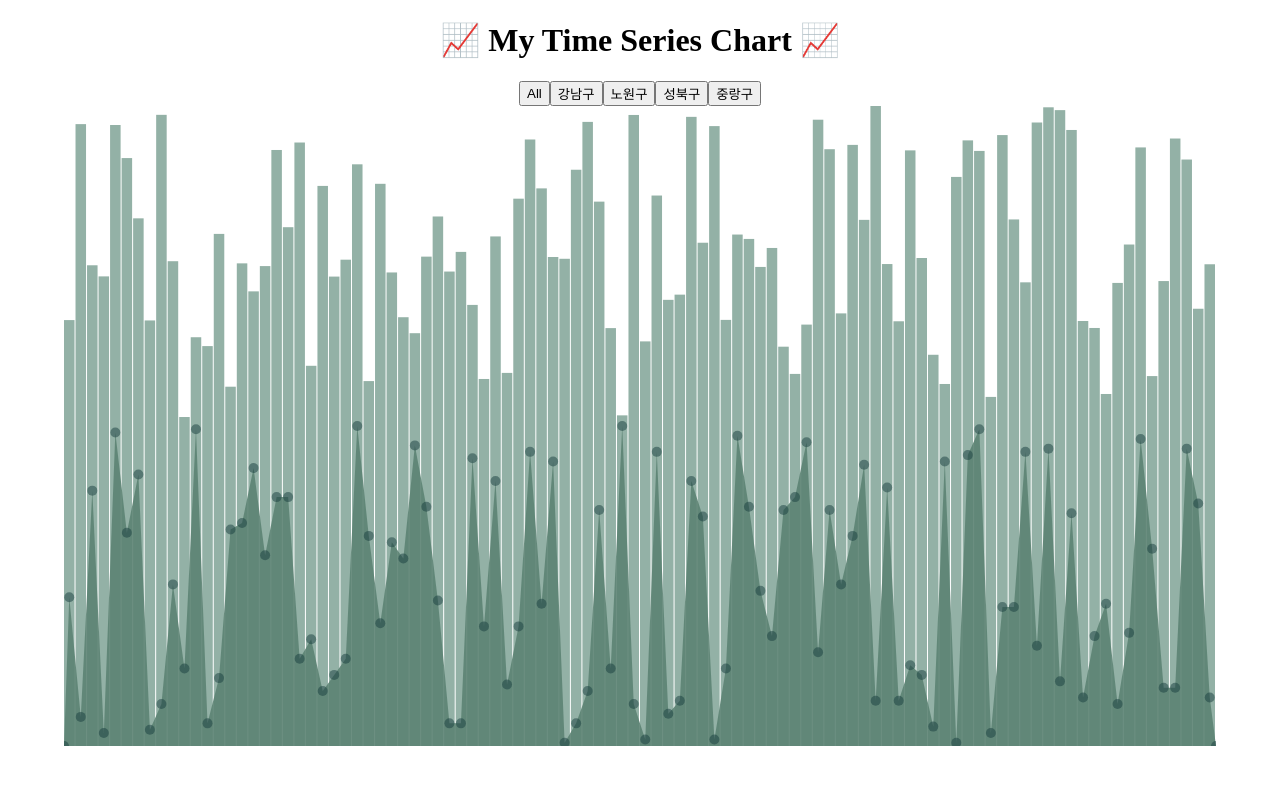
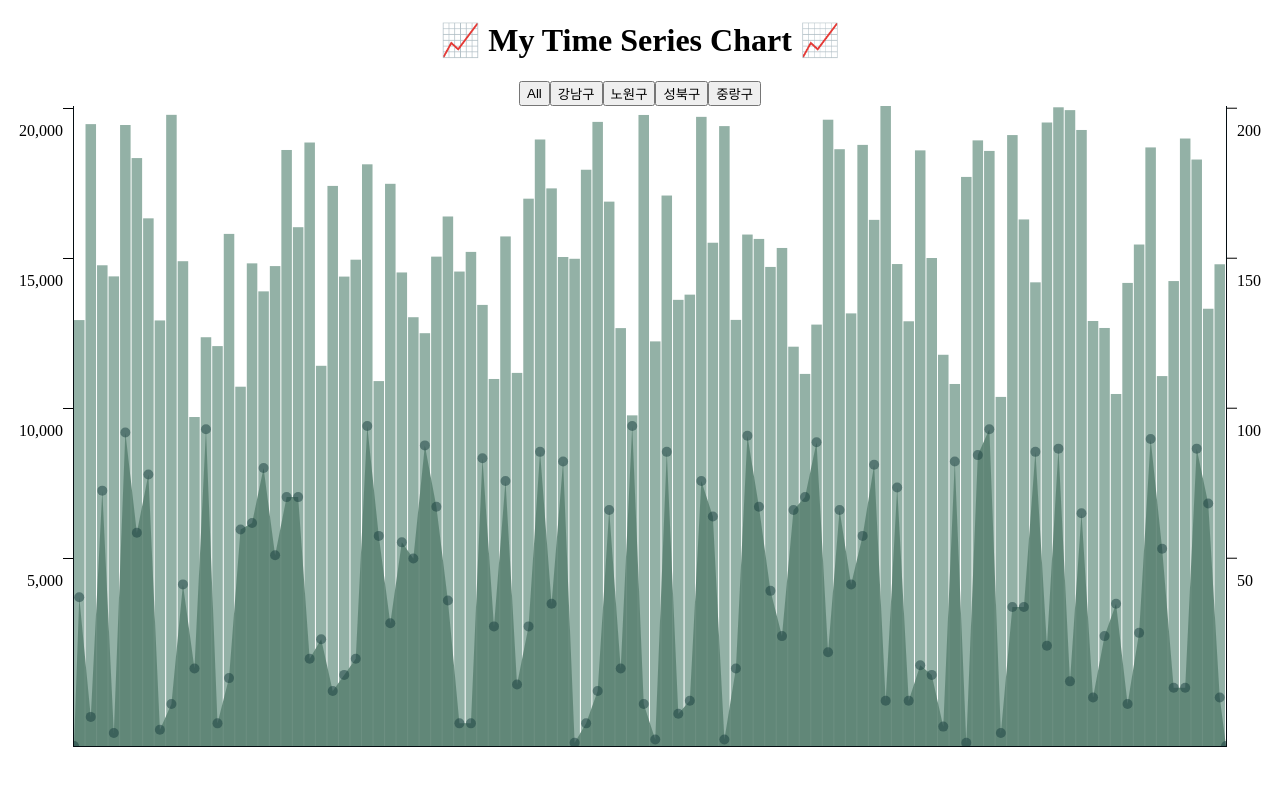
Before and after one commit to ramrami-B/timeserieschart, a Next.js app: page / in a window 1280 px wide. Shown: the top 786 px of the page. Built offline with nearby package versions, Linux system fonts and the light colour scheme.

Commit message:
Feat: y축 기준 값

```diff
--- a/src/app/page.tsx
+++ b/src/app/page.tsx
@@ -1,6 +1,11 @@
 'use client';
 import AreaChart from '@/components/AreaChart';
 import BarChart from '@/components/BarChart';
+import YAxis from '@/components/YAxis';
+import { areaYAxis, barYAxis } from '@/constants/axis';
+import { colors } from '@/constants/colors';
+import useViewSize from '@/hooks/useViewSize';
+import { data } from '@/utils/ChartData';
 import { useState } from 'react';
 
 export default function Home() {
@@ -21,12 +26,35 @@ export default function Home() {
         <button onClick={() => handlerClickFilter('중랑구')}>중랑구</button>
       </div>
 
-      <div className="table">
-        <svg width="100%" height="100%">
-          <BarChart filter={filter} />
-          <AreaChart />
-        </svg>
+      <div className="graph">
+        <YAxis isLeft={true} />
+
+        <div className="table">
+          <svg width="100%" height="100%">
+            <BarChart filter={filter} />
+            <AreaChart />
+          </svg>
+        </div>
+
+        <YAxis isLeft={false} />
+        {/* <div className="y-axios-area">
+          {areaYAxis.map((axios, idx) => (
+            <div key={idx} style={{ display: 'flex', justifyContent: 'start' }}>
+              <svg width="10" fill="none">
+                <line
+                  x1="0"
+                  y1={(viewHeight * 0.4) / data.getAreaMaxValue() - 1}
+                  x2="10"
+                  y2={(viewHeight * 0.4) / data.getAreaMaxValue() - 1}
+                  stroke="black"
+                />
+              </svg>
+              <p>{axios}</p>
+            </div>
+          ))}
+        </div> */}
       </div>
+
       <style jsx>{`
         .main {
           width: 100%;
@@ -35,9 +63,21 @@ export default function Home() {
           flex-direction: column;
           align-items: center;
         }
+        .graph {
+          display: flex;
+        }
+        .y-axios-bar {
+          height: 80vh;
+        }
+        .y-axios-area {
+          height: 40vh;
+        }
         .table {
           width: 90vw;
           height: 80vh;
+          border-left: 0.1px solid ${colors.black};
+          border-bottom: 0.1px solid ${colors.black};
+          border-right: 0.1px solid ${colors.black};
         }
         .buttons {
           display: flex;
--- a/src/components/AreaChart.tsx
+++ b/src/components/AreaChart.tsx
@@ -14,6 +14,7 @@ const AreaChart = () => {
         const cy = point.split(',')[1];
         return (
           <circle
+            key={idx}
             cx={cx}
             cy={cy}
             r="5"
--- /dev/null
+++ b/src/components/YAxis.tsx
@@ -0,0 +1,44 @@
+import { areaYAxis, barYAxis } from '@/constants/axis';
+import useViewSize from '@/hooks/useViewSize';
+import { data } from '@/utils/ChartData';
+
+interface YAxisProps {
+  isLeft: boolean;
+}
+
+const YAxis = ({ isLeft }: YAxisProps) => {
+  const [viewwWidth, viewHeight] = useViewSize();
+  const yCoordinate = isLeft
+    ? ((viewHeight * 0.8) / data.getBarMaxValue()) * 1000 - 30
+    : (viewHeight * 0.4) / data.getAreaMaxValue() - 1;
+
+  const yAxisList = isLeft ? barYAxis : areaYAxis;
+
+  return (
+    <div style={{ height: isLeft ? '80vh' : '40vw' }}>
+      {yAxisList.map((axios, idx) => (
+        <div
+          key={idx}
+          style={{
+            display: 'flex',
+            justifyContent: isLeft ? 'end' : 'start',
+          }}
+        >
+          {isLeft && <p>{axios}</p>}
+          <svg width="10" fill="none">
+            <line
+              x1="0"
+              y1={yCoordinate}
+              x2="10"
+              y2={yCoordinate}
+              stroke="black"
+            />
+          </svg>
+          {!isLeft && <p>{axios}</p>}
+        </div>
+      ))}
+    </div>
+  );
+};
+
+export default YAxis;
--- /dev/null
+++ b/src/constants/axis.ts
@@ -0,0 +1,2 @@
+export const barYAxis = ['20,000', '15,000', '10,000', '5,000'];
+export const areaYAxis = ['200', '150', '100', '50'];
```
